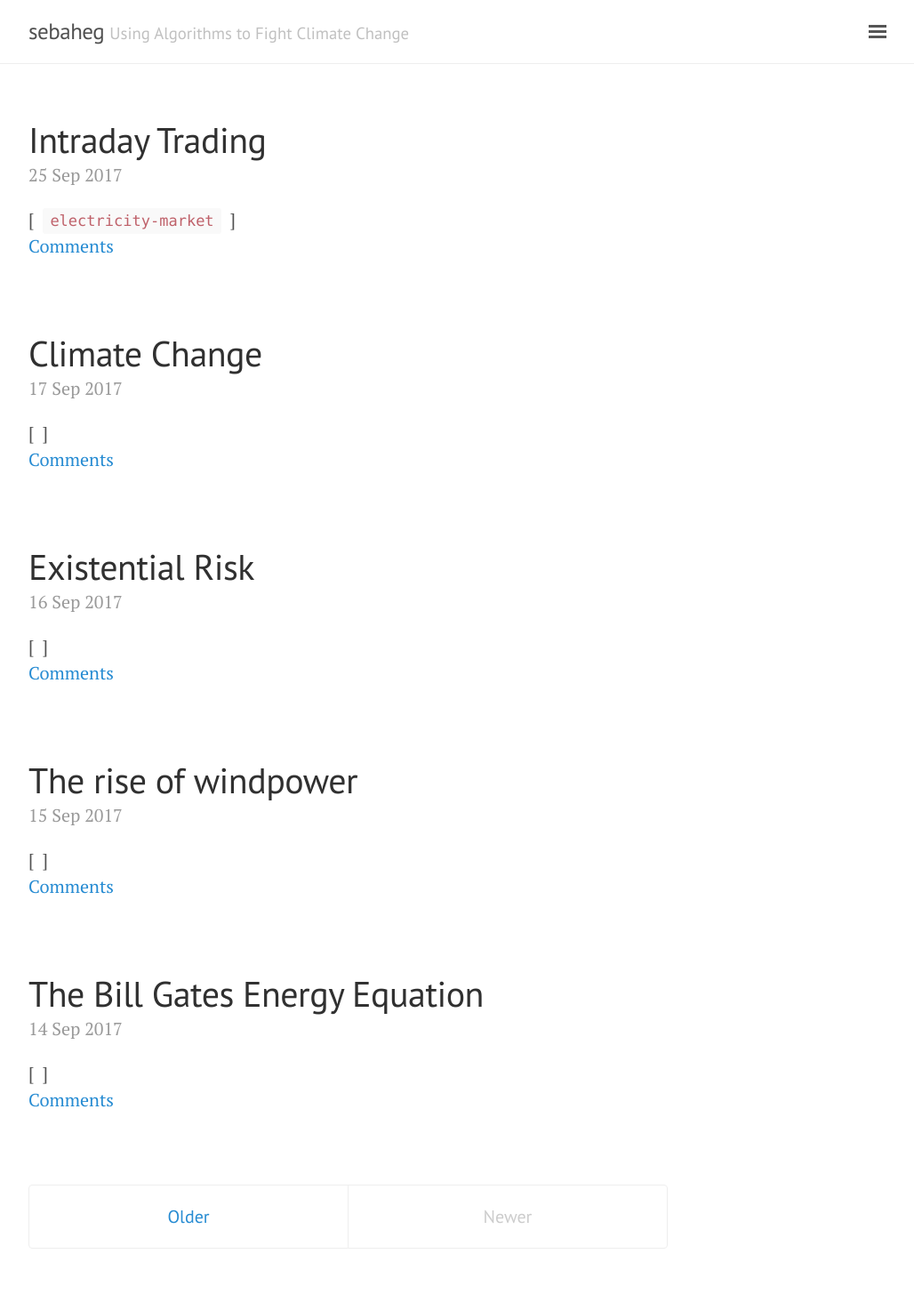
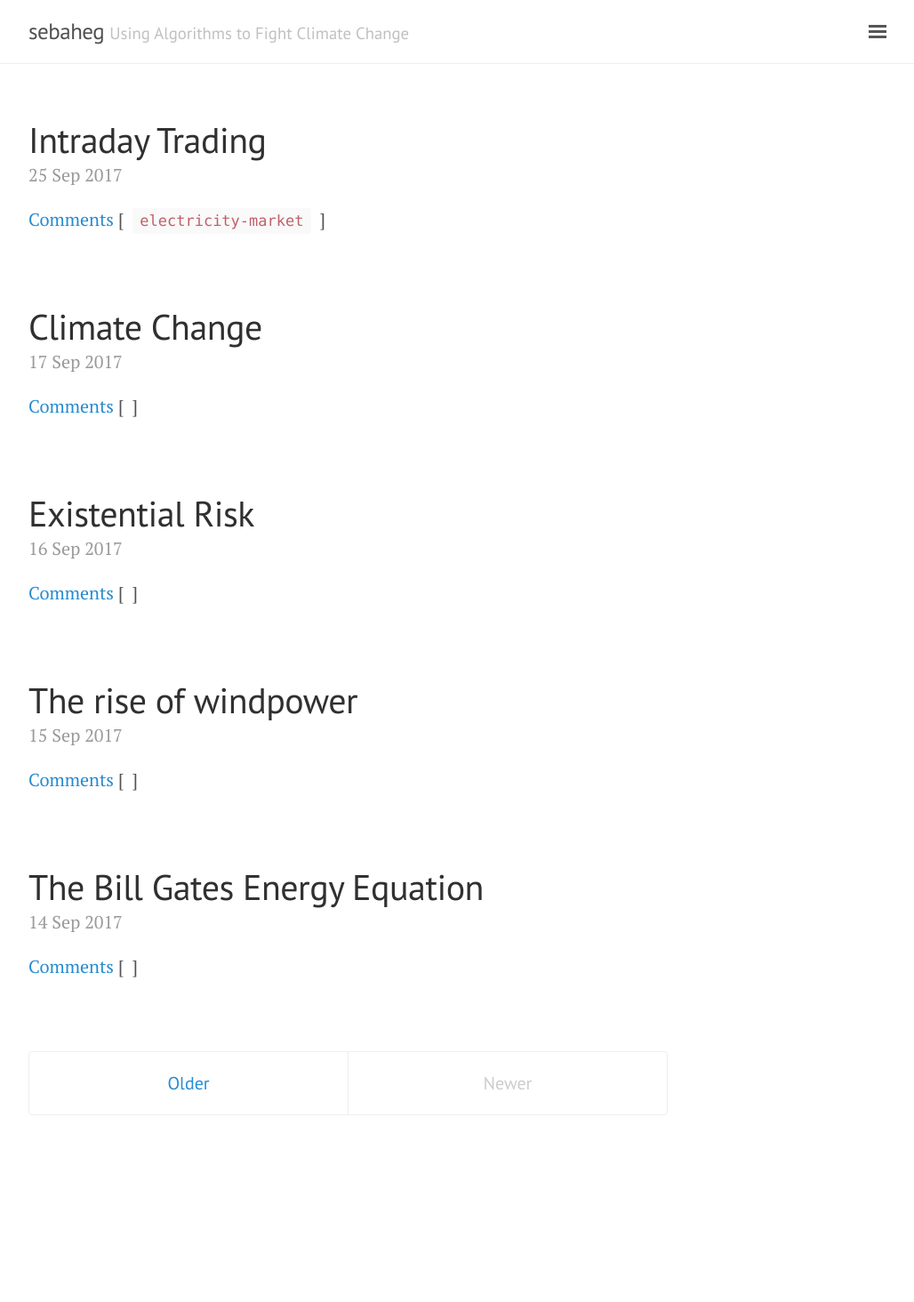
Before and after one commit to sebaheg/sebaheg.github.io, a Jekyll site: the page built from index.html, in a window 1280 px wide. Shown: the whole page at 89% size, without its empty margins (248-1276 px from the left). Built offline with Jekyll 4.4.1, drawn with Linux system fonts in a browser that asks for light colours; the list of posts is cut into pages by our own code; comment, search, counter and statistics services are not loaded; after the commit the page ends 1314 px from its top, so only the background shows below that.

Commit message:
Remove line break.

```diff
--- a/index.html
+++ b/index.html
@@ -12,7 +12,8 @@
       </a>
     </h1>
 
-    <span class="post-date">{{ post.date | date_to_string }}</span>
+    <span class="post-date"><nobr>{{ post.date | date_to_string }}</nobr></span>
+    <a href="{{post.url}}#disqus_thread">Comments</a>
 
     <!-- Add tags -->
     <span class="post-tags">
```
Also changed, not shown: other parts of index.html (+0 -2 lines).
